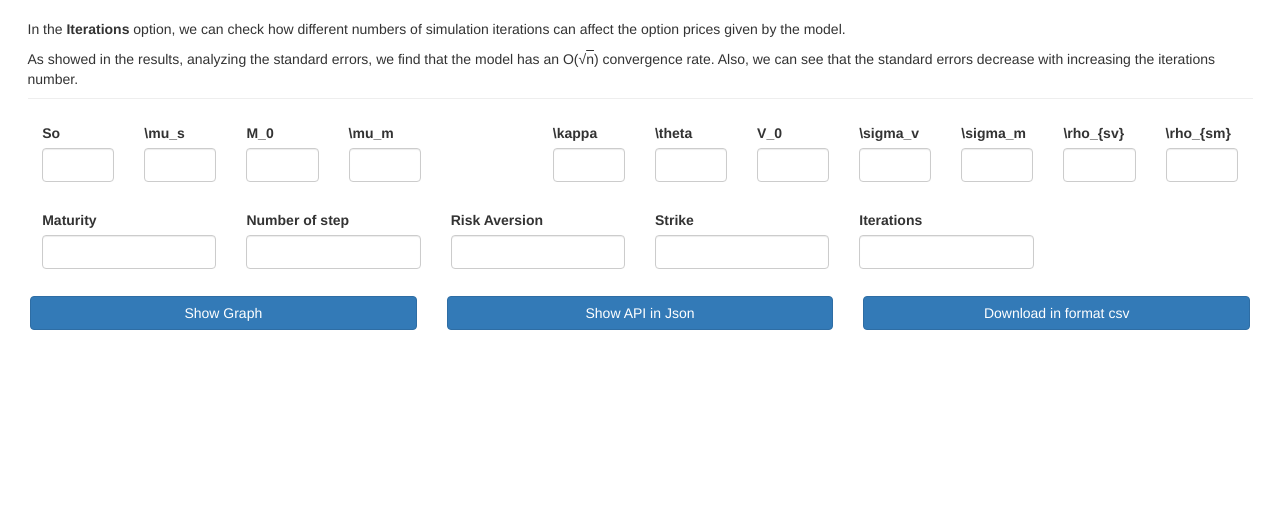
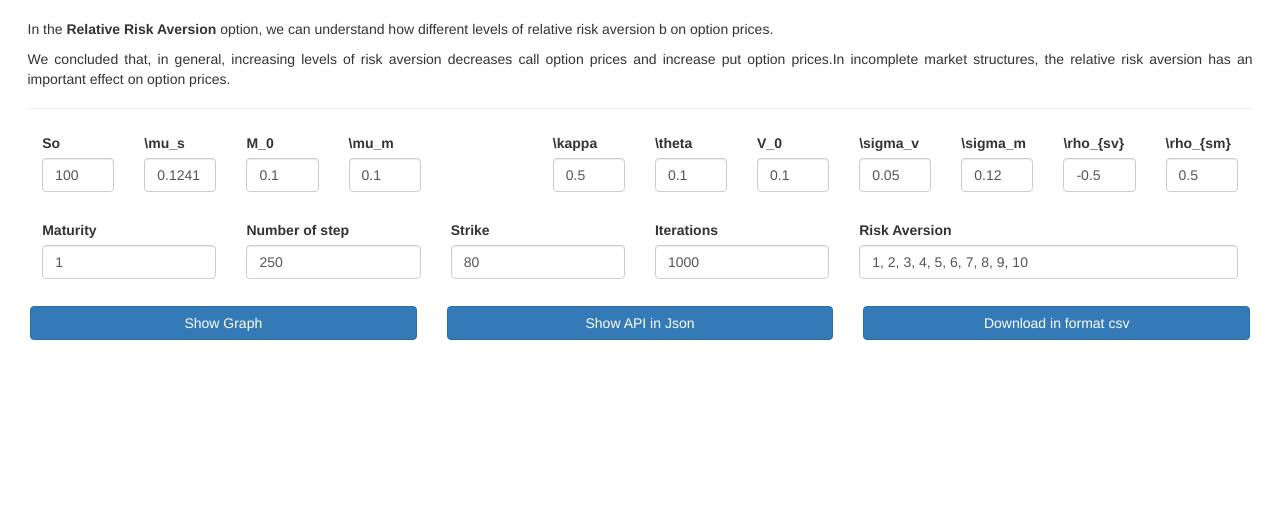
Before and after one commit to fmgrlab/monte-carlo-python, a Django app: page /mcarlo/demo/risk in a window 1280 px wide. Shown: the part 122-641 px from the top of the page. Run offline with Django 3.2, Linux system fonts and the light colour scheme; some libraries are stand-ins or nearby versions.

Commit message:
effect of risk aversion

```diff
--- a/mcarlo_app/views.py
+++ b/mcarlo_app/views.py
@@ -1,19 +1,51 @@
-
-import matplotlib
-matplotlib.use("Agg")
 from mcarlo_app.domain import  *
 from mcarlo_app.engine import Engine
-import csv
 from django.http import HttpResponse
 from django.http import JsonResponse
 from django.shortcuts import render
-import mpld3
 from pylab import *
-from collections import defaultdict
+from mcarlo_app.output_render import DataRender
 
 
 def home(request):
     return render(request,'index.html')
+
+
+def demo_risk(request):
+    param = parse_param(request)
+    if 'show_cvs' not in request.GET and 'show_api' not in request.GET and 'show_graph' not in request.GET:
+        param.iterations =  iteration = param.get_iteration()[0]
+        param.risk_aversion = str(param.get_risk_aversion())[1:-1]
+        return render(request, 'mcarlo_risk.html', {'param': param})
+
+    strikes = param.get_strike()
+    risk_aversions = param.get_risk_aversion()
+    iteration = param.get_iteration()[0]
+    engine = Engine(param=param)
+    payoffs = []
+    for risk_aversion in risk_aversions:
+        rand = engine.generate_random_by_step(iteration)
+        volatility = engine.compute_stock_volatility_path(iteration, rand)
+        market_price = engine.compute_market_path(iteration, rand)
+        for strike_item in strikes:
+            payoff = engine.compute_stock_path(volatility, market_price, iteration, strike_item, risk_aversion, rand)
+            payoffs.append(payoff)
+    payoffs.sort(key= lambda payoff:payoff.strike)
+
+    param.iterations = iteration
+    param.risk_aversion = risk_aversions
+    output = OutPut(param)
+    output.payoffs = payoffs
+    if 'show_cvs' in request.GET:
+        response = HttpResponse(content_type='text/csv')
+        response['Content-Disposition'] = 'attachment; filename="monte-carlo-effect-volatility.csv"'
+        return DataRender.to_csv(output,response)
+    if 'show_api' in request.GET:
+        return JsonResponse(output.as_json())
+    if 'show_graph' in request.GET:
+        graph, html_fig2 = DataRender.to_graph_risk(payoffs, strikes)
+        return render(request,'mcarlo_risk.html',{'param': param, 'output':output,'graph': graph,'call': html_fig2})
+
 
 def demo_iteration(request):
     param = parse_param(request)
@@ -22,87 +54,32 @@ def demo_iteration(request):
     engine = Engine(param=param)
     payoffs = []
     strikes = param.get_strike()
+    risk_aversion = param.get_risk_aversion()[0]
     number_of_iterations = param.get_iteration()
     for iteration in number_of_iterations:
         rand = engine.generate_random_by_step(iteration)
         volatility = engine.compute_stock_volatility_path(iteration, rand)
         market_price = engine.compute_market_path(iteration, rand)
         for strike_item in strikes:
-            payoff = engine.compute_stock_path(volatility, market_price, iteration, strike_item, param.risk_aversion, rand)
+            payoff = engine.compute_stock_path(volatility, market_price, iteration, strike_item, risk_aversion, rand)
             payoffs.append(payoff)
     payoffs.sort(key= lambda payoff:payoff.strike)
     output = OutPut(param)
+    output.payoffs = payoffs
+    param.iterations = number_of_iterations
+    param.risk_aversion = risk_aversion
     if 'show_cvs' in request.GET:
         response = HttpResponse(content_type='text/csv')
         response['Content-Disposition'] = 'attachment; filename="monte-carlo-effect-volatility.csv"'
-        writer = csv.writer(response)
-        writer.writerow(['Stock initial',output.param.stock_initial])
-        writer.writerow(['Stock return', output.param.stock_return])
-        writer.writerow(['Correlation stock volatility', output.param.correlation_stock_volatility])
-        writer.writerow(['Correlation stock market', output.param.correlation_stock_market])
-        writer.writerow(['Volatility initial', output.param.volatility_initial])
-        writer.writerow(['Volatility sigma', output.param.volatility_sigma])
-        writer.writerow(['Volatility speed', output.param.volatility_speed])
-        writer.writerow(['Volatility long', output.param.volatility_long])
-        writer.writerow(['Market return ', output.param.market_return])
-        writer.writerow(['Volatility sigma', output.param.market_volatility])
-        writer.writerow(['Risk aversion ', output.param.risk_aversion])
-        writer.writerow(['Maturity', output.param.maturity])
-        writer.writerow(['Number of steps ', output.param.number_of_step])
-        writer.writerow("Effect of iteration on equilibrim option pricing")
-        writer.writerow(['Strike price', 'Iteration', 'Call Price', ' Call sdt', 'Call Conf up','Conf bound down','Put Price', ' Put sdt ', 'Put Conf up','Puf conf down'])
-        for item in payoffs:
-            writer.writerow([item.strike, item.iteration, item.call.price, item.call.std_error, item.call.confidence_up,item.call.confidence_down,item.put.price, item.put.std_error, item.put.confidence_up,item.put.confidence_down])
-        return response
-    output = OutPut(param)
-    output.payoffs = payoffs
+        return DataRender.to_csv(output,response)
     if 'show_api' in request.GET:
         return JsonResponse(output.as_json())
-    graph,html_fig2 = draw_data(payoffs,strikes)
     if 'show_graph' in request.GET:
+        graph, html_fig2 = DataRender.to_graph_iteration(payoffs, strikes)
         return render(request,'mcarlo_iteration.html',{'param': param, 'output':output,'graph': graph,'call': html_fig2})
-
-
-
-def demo_risk(request):
-    return render(request,'mcarlo_risk.html')
 
 def demo_volatility(request):
     return render(request,'mcarlo_volatility.html')
-
-def api_volatility(request):
-    param = parse_param(request)
-    output = OutPutVolatility(param)
-    engine = Engine(param=param)
-    number_of_iterations = [1000,10000]
-    strike = 100
-    for iteration in number_of_iterations:
-        rand = engine.generate_random_by_step(iteration)
-        market_price = engine.compute_market_path(iteration, rand)
-        volatility = engine.compute_stock_volatility_path(iteration, rand)
-        payoff = engine.compute_stock_path(volatility, market_price, iteration, strike, param.risk_aversion, rand)
-        volatility_constant = engine.compute_constant_volatility_path()
-        payoff2 = engine.compute_stock_path(volatility_constant, market_price, iteration, strike, param.risk_aversion, rand)
-        output.payoffs.append(payoff)
-        output.payoffs_constant.append(payoff2)
-    return JsonResponse(output.as_json())
-
-
-def api_risk(request):
-    param = parse_param(request)
-    output = OutPut(param)
-    engine = Engine(param=param)
-    iteration = 10000
-    strike = 100
-    risk_aversions =  [1,2,3,4,5,6,7,8,9,10]
-    for b in risk_aversions:
-        rand = engine.generate_random_by_step(iteration)
-        volatility = engine.compute_stock_volatility_path(iteration, rand)
-        market_price = engine.compute_market_path(iteration, rand)
-        payoff = engine.compute_stock_path(volatility, market_price, iteration, strike, b, rand)
-        output.payoffs.append(payoff)
-    return JsonResponse(output.as_json())
-
 
 def parse_param(request):
     param = Param()
@@ -125,48 +102,7 @@ def parse_param(request):
     param.correlation_stock_market = float(request.GET.get('correlation_stock_market', 0.5))
     param.correlation_stock_volatility = float(request.GET.get('correlation_stock_volatility', -0.5))
 
-    param.risk_aversion = int(request.GET.get('risk_aversion', 5))
+    param.risk_aversion = request.GET.get('risk_aversion', 5)
     param.dt = float(param.maturity)/ float(param.number_of_step)
 
     return param
-
-def draw_data(payoffs,strikes):
-    fig, ax = plt.subplots(figsize=(6, 5),sharex=True)
-    fig2, ax2 = plt.subplots(figsize=(6, 5), sharex=True)
-
-    for strike_item in strikes:
-        xvals = list()
-        yvals_strike_call = defaultdict(list)
-        yvals_strike_put = defaultdict(list)
-        for item in payoffs:
-            if item.strike == strike_item:
-                 xvals.append(item.iteration)
-                 yvals_strike_call['price'].append(item.call.price)
-                 yvals_strike_call['bound_up'].append(item.call.confidence_up)
-                 yvals_strike_call['bound_down'].append(item.call.confidence_down)
-
-                 yvals_strike_put['price'].append(item.put.price)
-                 yvals_strike_put['bound_up'].append(item.put.confidence_up)
-                 yvals_strike_put['bound_down'].append(item.put.confidence_down)
-        l1, = ax.plot(xvals, yvals_strike_call['price'], label='Strike = '+str(strike_item))
-        ax.fill_between(xvals, yvals_strike_call['bound_down'], yvals_strike_call['bound_up'], color=l1.get_color(),
-                        alpha=.2)
-        ax.legend(loc = 1)
-        p1, = ax2.plot(xvals, yvals_strike_put['price'], label='Strike = '+str(strike_item))
-        ax2.fill_between(xvals, yvals_strike_put['bound_down'], yvals_strike_put['bound_up'],
-                         color=p1.get_color(), alpha=.2)
-        ax2.legend(loc= 1)
-    ax.set_xlabel('Iteration')
-    ax.set_ylabel('Payoffs')
-    ax.set_title('Effects of number of iteration on call  price')
-    ax.grid(True,alpha=0.3)
-    html_fig = mpld3.fig_to_html(fig, template_type='general')
-    plt.close(fig)
-
-    ax2.set_xlabel('Iteration')
-    ax2.set_ylabel('Payoffs')
-    ax2.set_title('Effects of number of iteration on put price')
-    ax2.grid(True, alpha=0.3)
-    html_fig2 = mpld3.fig_to_html(fig2, template_type='general')
-    plt.close(fig2)
-    return html_fig,html_fig2
--- a/templates/mcarlo_iteration.html
+++ b/templates/mcarlo_iteration.html
@@ -108,7 +108,7 @@
                     <input class="form-control" id="strike" name="strike"
                            value="{{ param.strike }}">
                 </div>
-                 <div class="col-xs-2">
+                 <div class="col-xs-3">
                     <label for="iterations">Iterations</label>
                     <input class="form-control" id="iterations" name="iterations"
                            value="{{ param.iterations }}">
--- a/templates/mcarlo_risk.html
+++ b/templates/mcarlo_risk.html
@@ -2,29 +2,30 @@
 
 {% block header %}
 <li>
-    <a href="volatility">By volatility</a>
+    <a href="iteration">By iteration</a>
 </li>
 <li>
-    <a href="risk">By risk aversion</a>
+    <a href="volatility">By volatility</a>
 </li>
 {% endblock %}
 
 {% block content %}
 <div class="page-header" style="margin: 1%">
     <h4>
-        Effects of number of iteration on option prices.
+        Effects of risk aversion on the option pricing.
     </h4><br>
     <p align="justify">
-                                In the <b>Iterations</b> option, we can check how different numbers of simulation iterations can affect
-                                the option prices given by the model.
+                                In the <b>Relative Risk Aversion</b> option, we can understand how different levels of
+                                relative risk aversion b on option prices.
                             </p>
-     As showed in the results, analyzing the standard errors, we find that the model
-                                has an O(&radic;<span style="text-decoration: overline">n</span>) convergence rate.
-                                Also, we can see that the standard errors decrease with increasing the iterations number.
-    <br>
+                            <p align="justify">
+                                We concluded that, in general, increasing levels of risk aversion decreases call option prices and
+                                increase put option prices.In incomplete market structures, the relative risk aversion
+                                has an important effect on option prices.
+                            </p>
 </div>
 
-<form role="form" name="computeForm" id="computeForm" method="get" action="/mcarlo/demo/iteration">
+<form role="form" name="computeForm" id="computeForm" method="get" action="/mcarlo/demo/risk">
     <div class="container-fluid">
         <div class="row" style="margin:1%">
             <div class="form-group row">
@@ -98,11 +99,6 @@
                     <input class="form-control" id="step_number" name="step_number"
                            value="{{ param.number_of_step }}">
                 </div>
-                 <div class="col-xs-2">
-                    <label for="maturity">Risk Aversion</label>
-                    <input class="form-control" id="risk_aversion" name="risk_aversion"
-                           value="{{ param.risk_aversion }}">
-                </div>
                 <div class="col-xs-2">
                     <label for="strike">Strike</label>
                     <input class="form-control" id="strike" name="strike"
@@ -113,7 +109,11 @@
                     <input class="form-control" id="iterations" name="iterations"
                            value="{{ param.iterations }}"  pattern="([0-9]+\.)?[0-9]+">
                 </div>
-                 <div class="col-xs-1"></div>
+                 <div class="col-xs-4">
+                    <label for="maturity">Risk Aversion</label>
+                    <input class="form-control" id="risk_aversion" name="risk_aversion"
+                           value="{{ param.risk_aversion }}">
+                </div>
             </div>
         </div>
         <div class="row">
@@ -153,13 +153,12 @@
     <table cellpadding="5" class="table table-bordered table-hover table-condensed">
         <thead>
         <tr>
-            <th colspan="2"></th>
             <th colspan="4" style="border-bottom-color:red;text-align:center">Option Call</th>
             <th colspan="4" style="border-bottom-color:#3531ff;text-align:center">Option Put</th>
         </tr>
         <tr>
             <th>Strike</th>
-            <th>Iteration</th>
+            <th>Risk aversion</th>
             <th>Price</th>
             <th>Std</th>
             <th>Conf up</th>
@@ -177,7 +176,7 @@
                 {{ item.strike }}
             </td>
             <td>
-                {{ item.iteration}}
+                {{ item.risk_aversion}}
             </td>
             <td>
                 {{ item.call.price|floatformat:4 }}
```
Also changed, not shown: mcarlo_app/domain.py (+15 -0 lines), mcarlo_app/output_render.py (added, +116 -0 lines).
